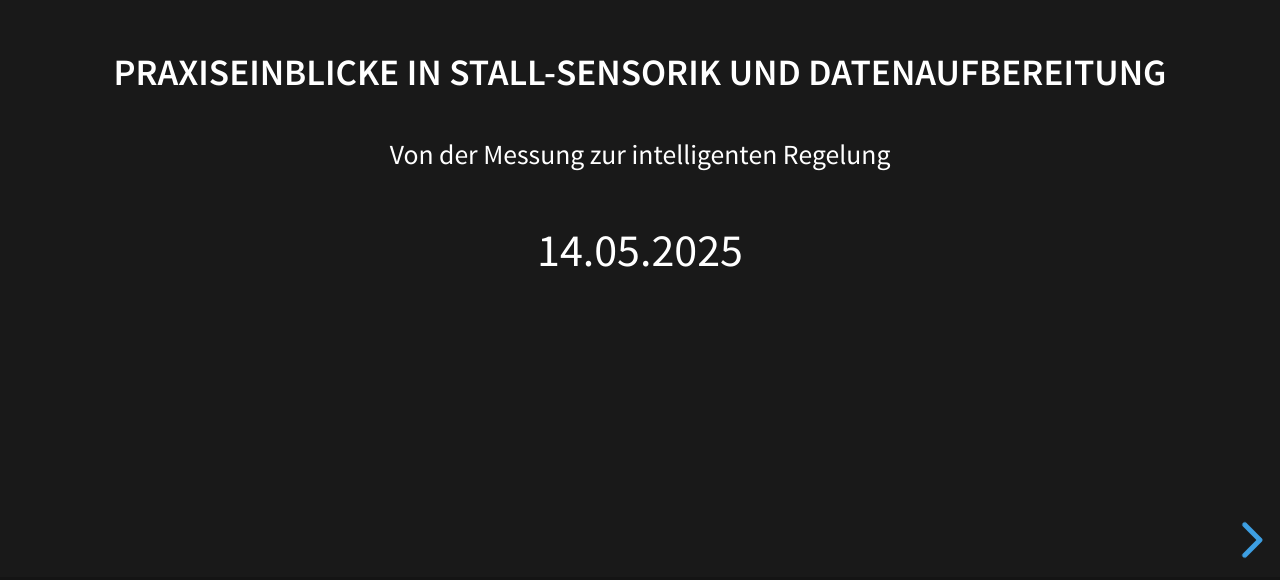
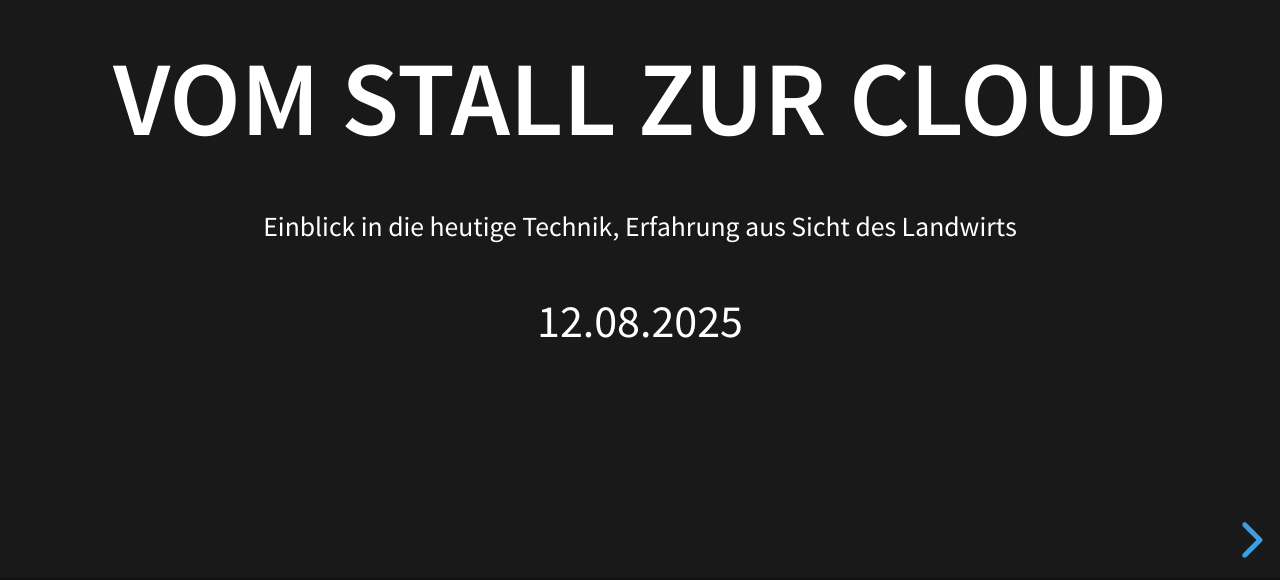
Before and after one commit to dirksiemers/sensor-to-smart-farm, a website: page index.html in a window 1280 px wide. Shown: the part 220-800 px from the top of the page. Drawn offline with Linux system fonts and the light colour scheme.

Commit message:
Update index.html

```diff
--- a/index.html
+++ b/index.html
@@ -4,7 +4,7 @@
 		<meta charset="utf-8">
 		<meta name="viewport" content="width=device-width, initial-scale=1.0, maximum-scale=1.0, user-scalable=no">
 
-		<title>Digitale Stallwirtschaft (Geflügel) erleben: Exkursion zu innovativen Technologien in der Tierhaltung</title>
+		<title>Vom Stall zur Cloud</title>
 
 		<link rel="stylesheet" href="dist/reset.css">
 		<link rel="stylesheet" href="dist/reveal.css">
@@ -18,9 +18,9 @@
 			<div class="slides">
 
 				<section>
-					<h3 class="r-fit-text">Praxiseinblicke in Stall-Sensorik und Datenaufbereitung</h3>
-					<p><small>Von der Messung zur intelligenten Regelung</small></p>
-					<p>14.05.2025</p>
+					<h3 class="r-fit-text">Vom Stall zur Cloud</h3>
+					<p><small>Einblick in die heutige Technik, Erfahrung aus Sicht des Landwirts</small></p>
+					<p>12.08.2025</p>
 				</section>
 
 				<section data-background-transition="slide" data-background="assets/202405BD_Vietnambesucher0145-Verbessert-RR.jpg">
```
